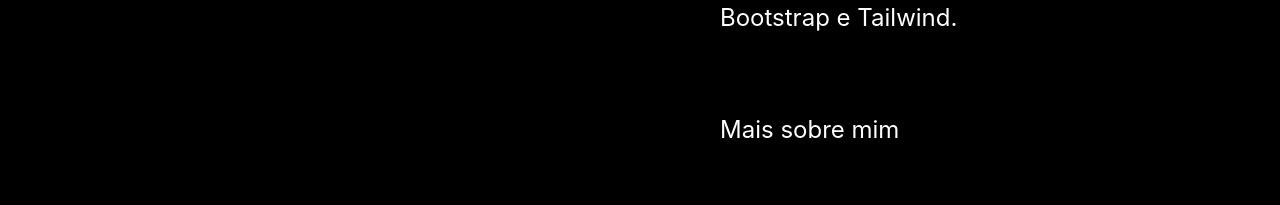
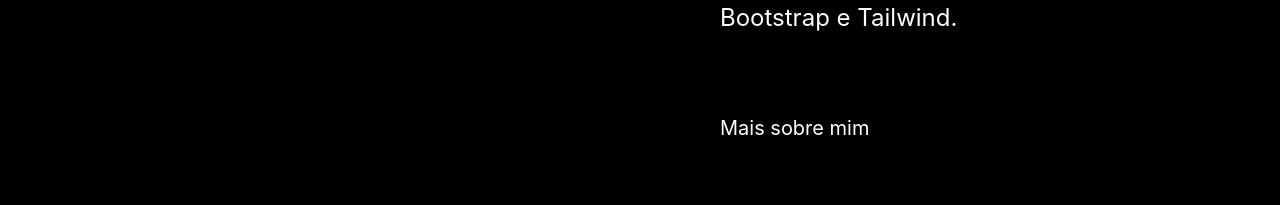
Before and after one commit to ErickSouza94/portifolio, a React (Vite) app: page / in a window 1280 px wide. Shown: the part 3509-3714 px from the top of the page. Built offline with nearby package versions, Linux system fonts and the light colour scheme.

Commit message:
refactor: reduce the font size of the "More About Me" button on the About page

```diff
--- a/src/pages/About/About.jsx
+++ b/src/pages/About/About.jsx
@@ -28,7 +28,7 @@
           className="more-about-button hover:text-[#D3E97A] hover:underline transition-colors duration-200 cursor-pointer"
           onClick={handleClick}
         >
-          <span className="text-2xl">Mais sobre mim</span>
+          <span className="text-xl">Mais sobre mim</span>
         </button>
       </div>
     </div>
```
